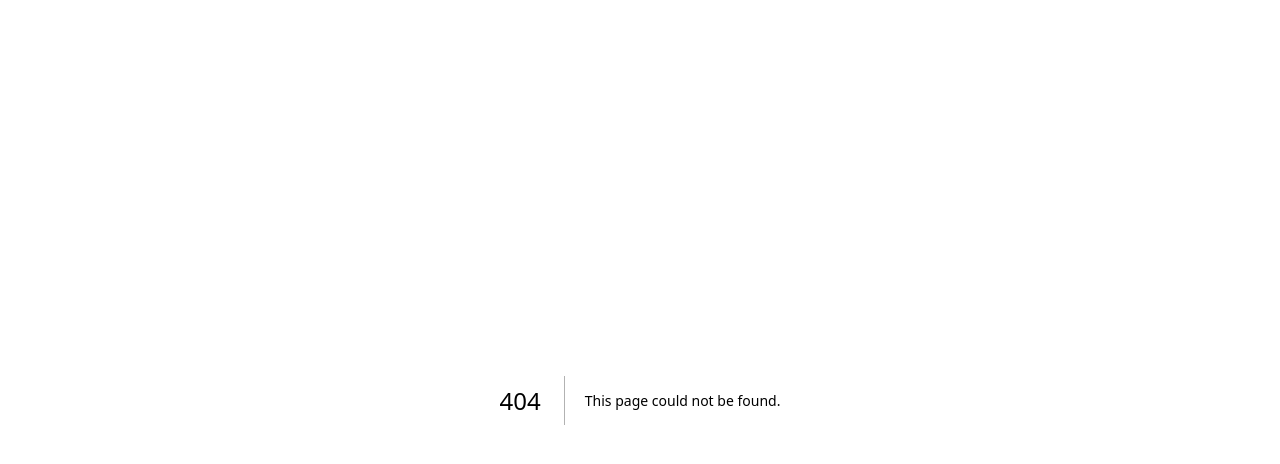
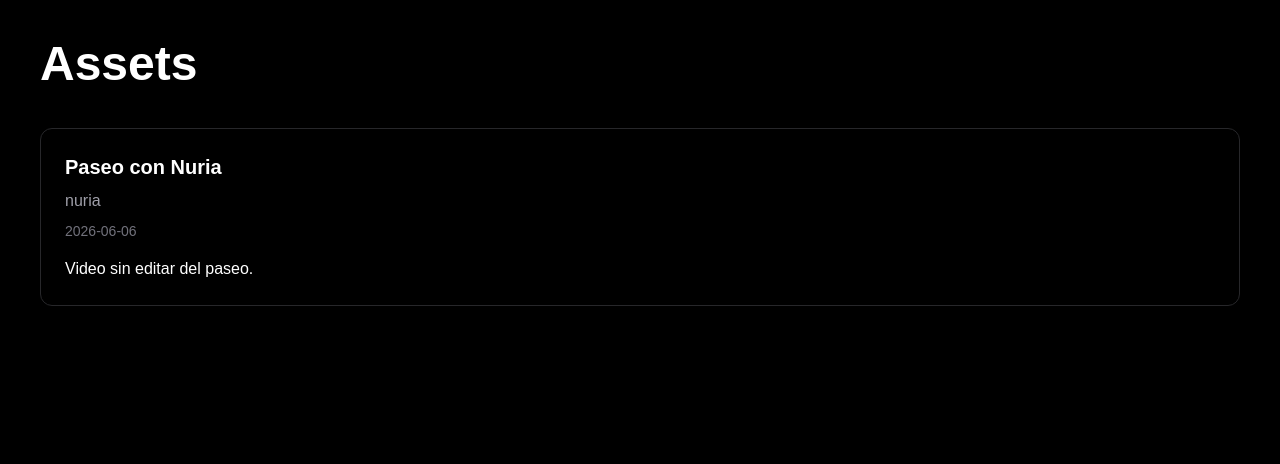
Before and after one commit to RAWLABdev/rawlab-os, a Next.js app: page /assets in a window 1280 px wide. Before the commit this address had no page. Shown: the top 464 px of the page. Built offline with nearby package versions, Linux system fonts and the light colour scheme.

Commit message:
refactor: remove duplicated src app directory

```diff
--- /dev/null
+++ b/app/assets/page.tsx
@@ -0,0 +1,36 @@
+import assets from "@/src/content/assets/assets.json";
+
+export default function AssetsPage() {
+  return (
+    <main className="min-h-screen bg-black p-10 text-white">
+      <h1 className="mb-10 text-5xl font-bold">
+        Assets
+      </h1>
+
+      <div className="grid gap-4">
+        {assets.map((asset) => (
+          <div
+            key={asset.id}
+            className="rounded-xl border border-zinc-800 p-6"
+          >
+            <h2 className="text-xl font-bold">
+              {asset.title}
+            </h2>
+
+            <p className="mt-2 text-zinc-400">
+              {asset.category}
+            </p>
+
+            <p className="mt-2 text-sm text-zinc-500">
+              {asset.date}
+            </p>
+
+            <p className="mt-4">
+              {asset.notes}
+            </p>
+          </div>
+        ))}
+      </div>
+    </main>
+  );
+}
--- a/app/page.tsx
+++ b/app/page.tsx
@@ -41,6 +41,11 @@ export default function Home() {
             description="Metrics, goals and progress."
             href="/growth"
           />
+          <SectionCard
+            title="ASSETS"
+            description="Photos, videos and content library."
+            href="/assets"
+          />
         </div>
 
         <div className="mt-20">
```
Also changed, not shown: app/climbing/page.tsx (renamed from src/app/climbing/page.tsx), app/growth/page.tsx (renamed from src/app/growth/page.tsx), app/journal/page.tsx (renamed from src/app/journal/page.tsx), app/projects/page.tsx (renamed from src/app/projects/page.tsx).
